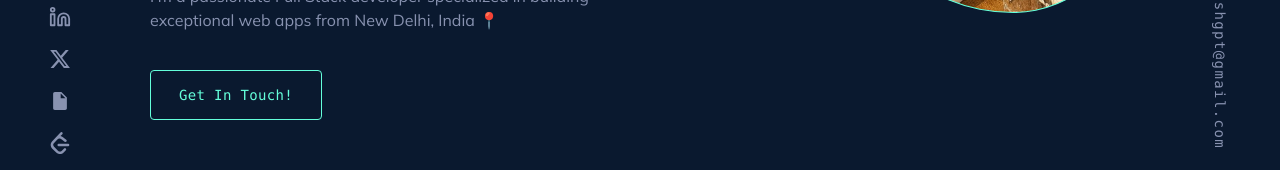
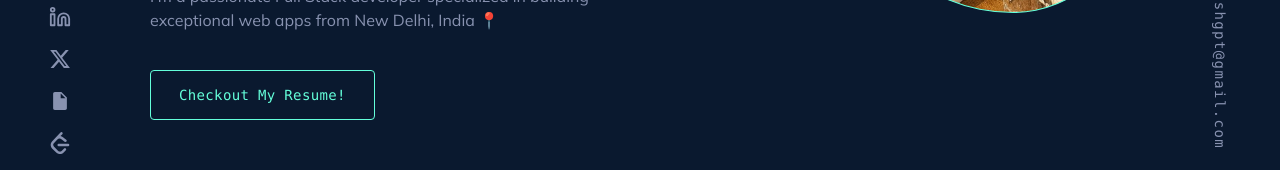
Before and after one commit to yash2324/portfolio-2024, a React (Vite) app: page / in a window 1280 px wide. Shown: the part 531-701 px from the top of the page. Built offline with nearby package versions, Linux system fonts and the light colour scheme.

Commit message:
updated resume

```diff
--- a/src/components/sections/Hero.jsx
+++ b/src/components/sections/Hero.jsx
@@ -48,11 +48,11 @@ const Hero = () => {
             exceptional web apps from New Delhi, India 📍
           </motion.p>
           <ButtonLink
-            content="Get In Touch!"
-            url="/#contact"
+            content="Checkout My Resume!"
+            url="/resume"
             classNameBox="mt-[50px]"
             classNameBtn="px-[1.75rem] py-[1rem] text-[14px] tracking-wide"
-            blank={false}
+            blank={true}
           />
         </div>
         <motion.div
```
Also changed, not shown: 1 other file (tests, documents, lock files or other folders).
